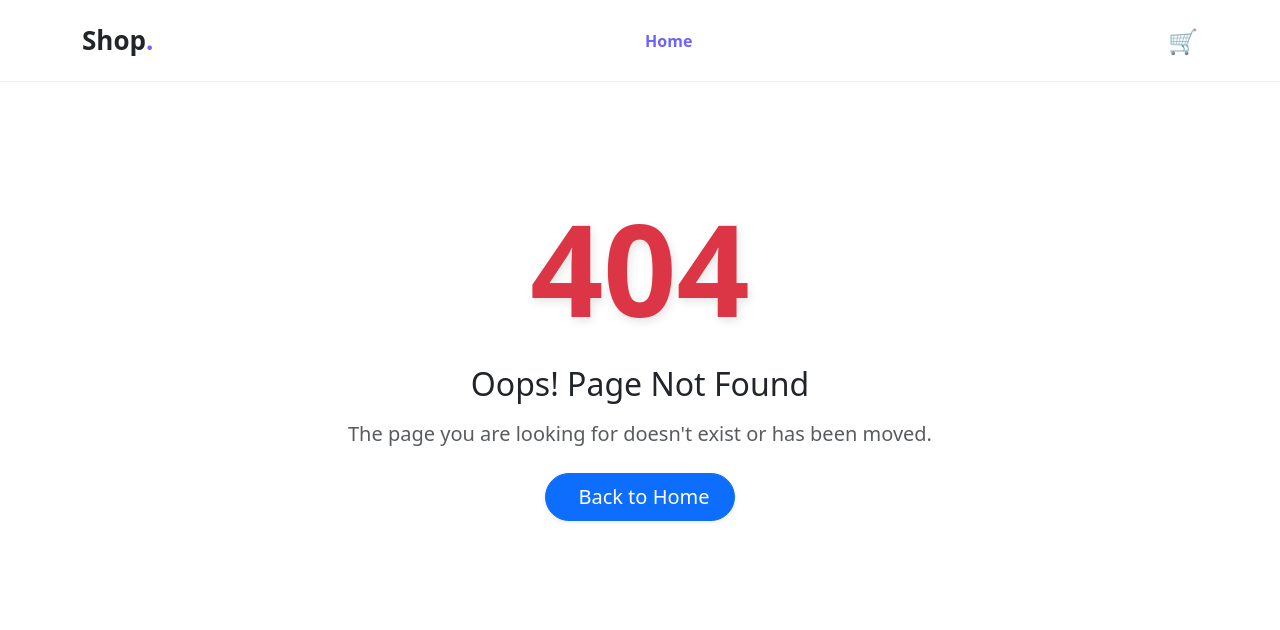
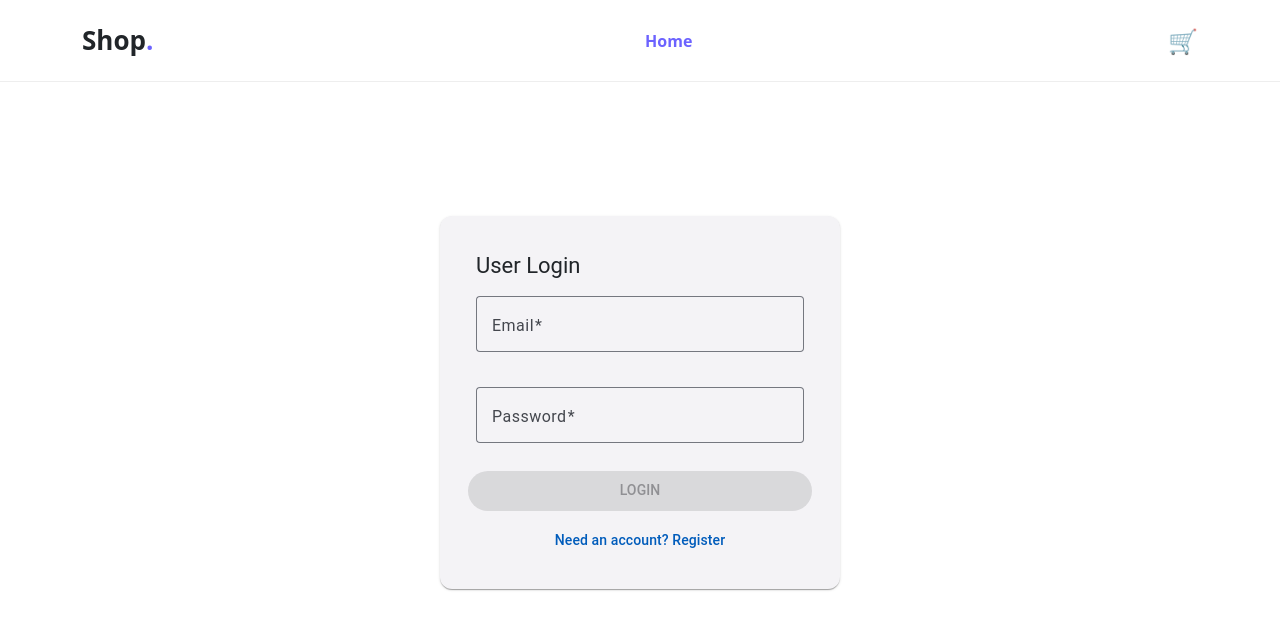
Before and after one commit to mahmoudsaid109/e-commerce-qi, an Angular app: page /user-login in a window 1280 px wide. Before the commit this address had no page. Shown: the top 630 px of the page. Built offline with nearby package versions, Linux system fonts and the light colour scheme.

Commit message:
add login and register for user

```diff
--- a/src/app/app.routes.ts
+++ b/src/app/app.routes.ts
@@ -8,7 +8,13 @@ export const routes: Routes = [
   },
   {
     path: 'admin-login',
-    loadComponent: () => import('./features/auth/admin-login/admin-login').then(m => m.AdminLogin)
+    loadComponent: () => import('./shared/components/auth-form/auth-form').then(m => m.AuthForm),
+    data: { role: 'admin' }
+  },
+  {
+    path: 'user-login',
+    loadComponent: () => import('./shared/components/auth-form/auth-form').then(m => m.AuthForm),
+    data: { role: 'user' }
   },
   {
     path: 'admin-dashboard',
--- a/src/app/features/auth/admin-login/admin-login.ts
+++ /dev/null
@@ -1,38 +0,0 @@
-import { Component, inject } from '@angular/core';
-import { FormControl, FormGroup, ReactiveFormsModule, Validators } from '@angular/forms';
-import { MatCardModule } from '@angular/material/card';
-import { MatInputModule } from '@angular/material/input';
-import { MatButtonModule } from '@angular/material/button';
-import { MatFormFieldModule } from '@angular/material/form-field';
-import { Router } from '@angular/router';
-import Swal from 'sweetalert2';
-import { AuthService } from '../../../core/services/auth.service';
-
-@Component({
-  selector: 'app-admin-login',
-  imports: [ReactiveFormsModule, MatCardModule, MatInputModule, MatButtonModule, MatFormFieldModule],
-  templateUrl: './admin-login.html',
-  styleUrl: './admin-login.css',
-})
-export class AdminLogin {
-  private router = inject(Router);
-  private authService = inject(AuthService);
-
-  loginForm = new FormGroup({
-    email: new FormControl('', [Validators.required, Validators.email]),
-    password: new FormControl('', [Validators.required, Validators.minLength(6)])
-  });
-
-  submit() {
-    if (this.loginForm.valid) {
-      const { email, password } = this.loginForm.value;
-      if (email === 'mahmoud@gmail.com' && password === 'admin123') {
-        this.authService.login();
-        Swal.fire('Success', 'Logged in as Admin', 'success');
-        this.router.navigate(['/admin-dashboard']);
-      } else {
-        Swal.fire('Error', 'Invalid email or password', 'error');
-      }
-    }
-  }
-}
--- a/src/app/features/auth/role-selection/role-selection.ts
+++ b/src/app/features/auth/role-selection/role-selection.ts
@@ -17,7 +17,7 @@ export class RoleSelection {
     if (role === 'admin') {
       this.router.navigate(['/admin-login']);
     } else {
-      this.router.navigate(['/products']);
+      this.router.navigate(['/user-login']);
     }
   }
 }
--- a/src/app/features/auth/admin-login/admin-login.html
+++ b/src/app/shared/components/auth-form/auth-form.html
@@ -1,13 +1,16 @@
 <div class="login-container">
   <mat-card class="login-card">
     <mat-card-header>
-      <mat-card-title class="mat-headline-4">Admin Login</mat-card-title>
+      <mat-card-title class="mat-headline-4">
+        {{ role === 'admin' ? 'Admin Login' : (mode === 'login' ? 'User Login' : 'User Register') }}
+      </mat-card-title>
     </mat-card-header>
     <form [formGroup]="loginForm" (ngSubmit)="submit()">
       <mat-card-content>
         <mat-form-field appearance="outline" class="full-width">
           <mat-label>Email</mat-label>
-          <input matInput type="email" formControlName="email" placeholder="mahmoud@example.com">
+          <input matInput type="email" formControlName="email"
+            [placeholder]="role === 'admin' ? 'mahmoud@example.com' : 'user@example.com'">
           @if(loginForm.get('email')?.hasError('required') && loginForm.get('email')?.touched) {
           <mat-error>Email is required</mat-error>
           }
@@ -24,8 +27,15 @@
           }
         </mat-form-field>
       </mat-card-content>
-      <mat-card-actions align="end">
-        <button mat-raised-button color="primary" type="submit" [disabled]="loginForm.invalid">LOGIN</button>
+      <mat-card-actions align="end" style="flex-direction: column; align-items: flex-end; gap: 10px;">
+        <button mat-raised-button color="primary" type="submit" [disabled]="loginForm.invalid" style="width: 100%;">
+          {{ mode === 'login' ? 'LOGIN' : 'REGISTER' }}
+        </button>
+        @if (role === 'user') {
+        <button type="button" mat-button (click)="toggleMode()" style="width: 100%;">
+          {{ mode === 'login' ? 'Need an account? Register' : 'Already have an account? Login' }}
+        </button>
+        }
       </mat-card-actions>
     </form>
   </mat-card>
--- /dev/null
+++ b/src/app/shared/components/auth-form/auth-form.ts
@@ -0,0 +1,59 @@
+import { Component, inject, OnInit } from '@angular/core';
+import { FormControl, FormGroup, ReactiveFormsModule, Validators } from '@angular/forms';
+import { MatCardModule } from '@angular/material/card';
+import { MatInputModule } from '@angular/material/input';
+import { MatButtonModule } from '@angular/material/button';
+import { MatFormFieldModule } from '@angular/material/form-field';
+import { Router, ActivatedRoute } from '@angular/router';
+import Swal from 'sweetalert2';
+import { AuthService } from '../../../core/services/auth.service';
+
+@Component({
+  selector: 'app-auth-form',
+  imports: [ReactiveFormsModule, MatCardModule, MatInputModule, MatButtonModule, MatFormFieldModule],
+  templateUrl: './auth-form.html',
+  styleUrl: './auth-form.css',
+})
+export class AuthForm implements OnInit {
+  private router = inject(Router);
+  private route = inject(ActivatedRoute);
+  private authService = inject(AuthService);
+
+  role: 'admin' | 'user' = 'user';
+  mode: 'login' | 'register' = 'login';
+
+  loginForm = new FormGroup({
+    email: new FormControl('', [Validators.required, Validators.email]),
+    password: new FormControl('', [Validators.required, Validators.minLength(6)])
+  });
+
+  ngOnInit() {
+    this.role = this.route.snapshot.data['role'] || 'user';
+  }
+
+  toggleMode() {
+    this.mode = this.mode === 'login' ? 'register' : 'login';
+  }
+
+  submit() {
+    if (this.loginForm.valid) {
+      const { email, password } = this.loginForm.value;
+      if (this.role === 'admin') {
+        if (email === 'mahmoud@gmail.com' && password === 'admin123') {
+          this.authService.login();
+          Swal.fire('Success', 'Logged in as Admin', 'success');
+          this.router.navigate(['/admin-dashboard']);
+        } else {
+          Swal.fire('Error', 'Invalid email or password', 'error');
+        }
+      } else {
+        if (this.mode === 'login') {
+          Swal.fire('Success', 'Logged in successfully', 'success');
+        } else {
+          Swal.fire('Success', 'Registered successfully', 'success');
+        }
+        this.router.navigate(['/products']);
+      }
+    }
+  }
+}
```
Also changed, not shown: src/app/shared/components/auth-form/auth-form.css (renamed from src/app/features/auth/admin-login/admin-login.css), 1 other file (tests, documents, lock files or other folders).
